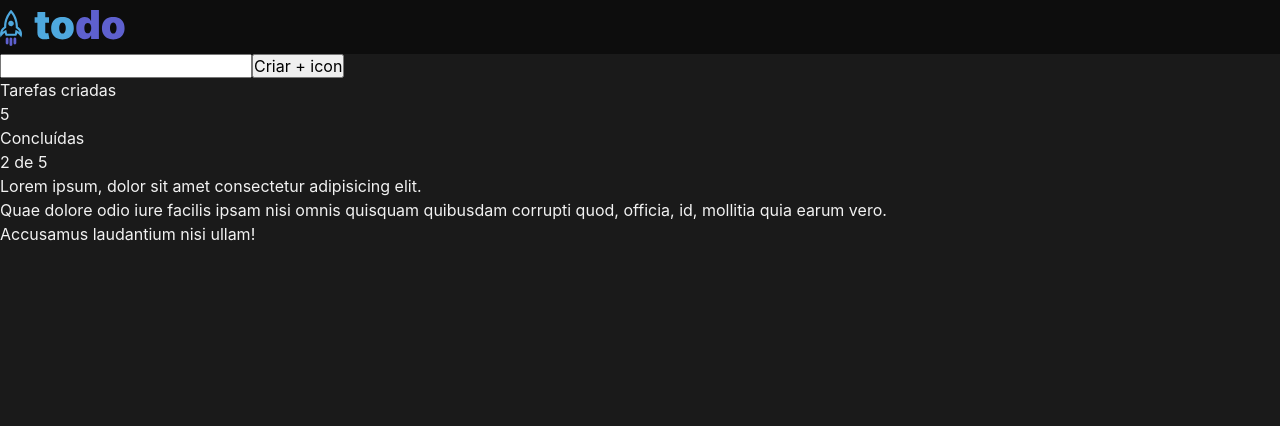
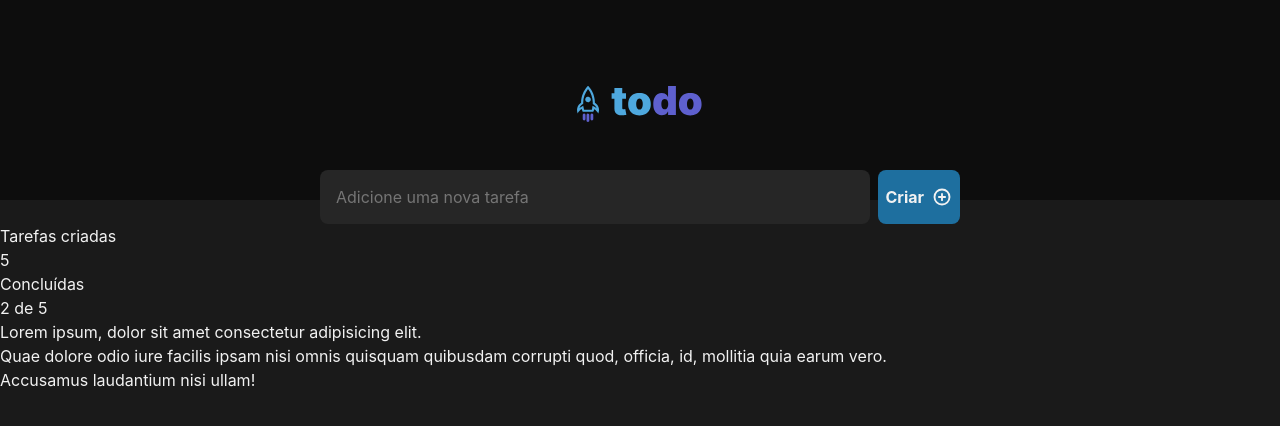
Before and after one commit to bruflor/ignite-challenge01-toDoList, a React (Vite) app: page / in a window 1280 px wide. Shown: the top 426 px of the page. Built offline with nearby package versions, Linux system fonts and the light colour scheme.

Commit message:
form css

```diff
--- a/src/App.module.css
+++ b/src/App.module.css
@@ -6,6 +6,45 @@
 
 .header {
   background: var(--gray-700);
-  /* margin: auto; */
-  /* height: 200px; */
+  height: 200px;
+  display: flex;
+  justify-content: center;
+  align-items: center;
 }
+
+.header img {
+  height: 48px;
+}
+
+.formContainer {
+  width: 50%;
+  height: 54px;
+  display: grid;
+  grid-template-columns: 1fr 0.15fr;
+  gap: 8px;
+  margin: 0 auto;
+  margin-top: calc(0px - 1.5rem - 6px);
+}
+
+.formContainer input {
+  background: var(--gray-500);
+  border-radius: 8px;
+  border: 0;
+  padding: 1rem;
+  color: var(--gray-100);
+}
+.formContainer button {
+  background: var(--blue-dark);
+  color: var(--gray-100);
+  display: flex;
+  align-items: center;
+  justify-content: center;
+  gap: 8px;
+  border: 0;
+  border-radius: 8px;
+  font-weight: bold;
+}
+.formContainer button:hover {
+  background: var(--blue);
+  cursor: pointer;
+}
--- a/src/App.tsx
+++ b/src/App.tsx
@@ -1,6 +1,7 @@
 import "./global.css";
 import Logo from "./assets/LogoToDo.svg";
 import styles from "./App.module.css";
+import { PlusCircle, TextBolder } from "phosphor-react";
 
 const tasks = [
   {
@@ -25,9 +26,11 @@ export const App = () => {
         <img src={Logo} />
       </div>
       <main>
-        <form>
-          <input />
-          <button>Criar + icon</button>
+        <form className={styles.formContainer}>
+          <input placeholder="Adicione uma nova tarefa" />
+          <button>
+            Criar <PlusCircle size={20} weight="bold" />
+          </button>
         </form>
         <div>
           <div>
```
